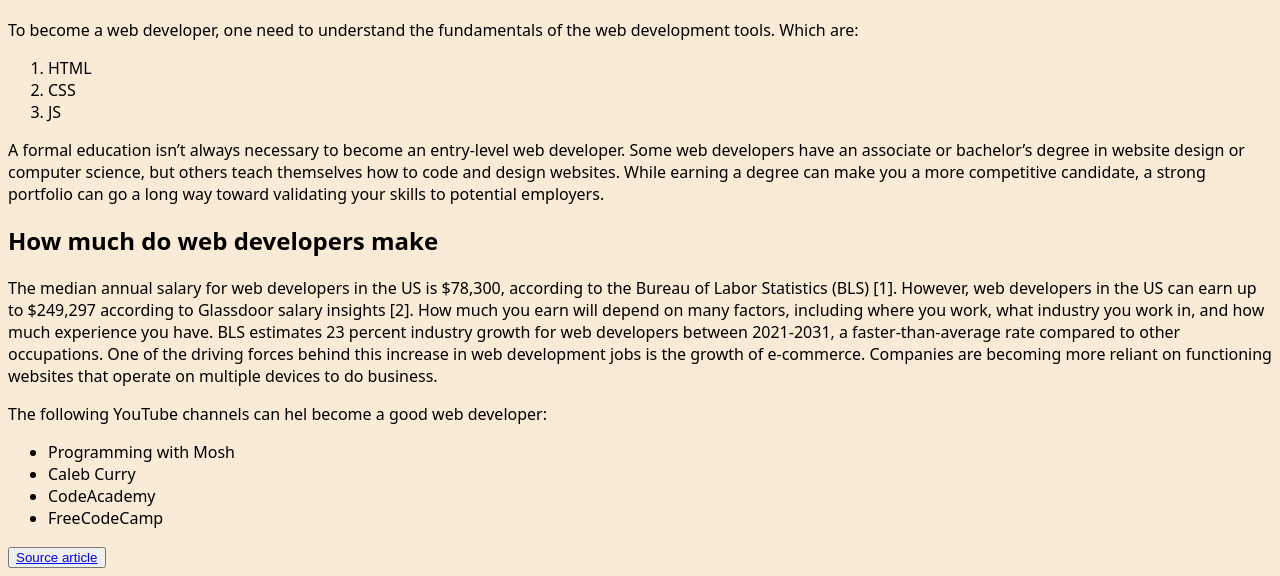
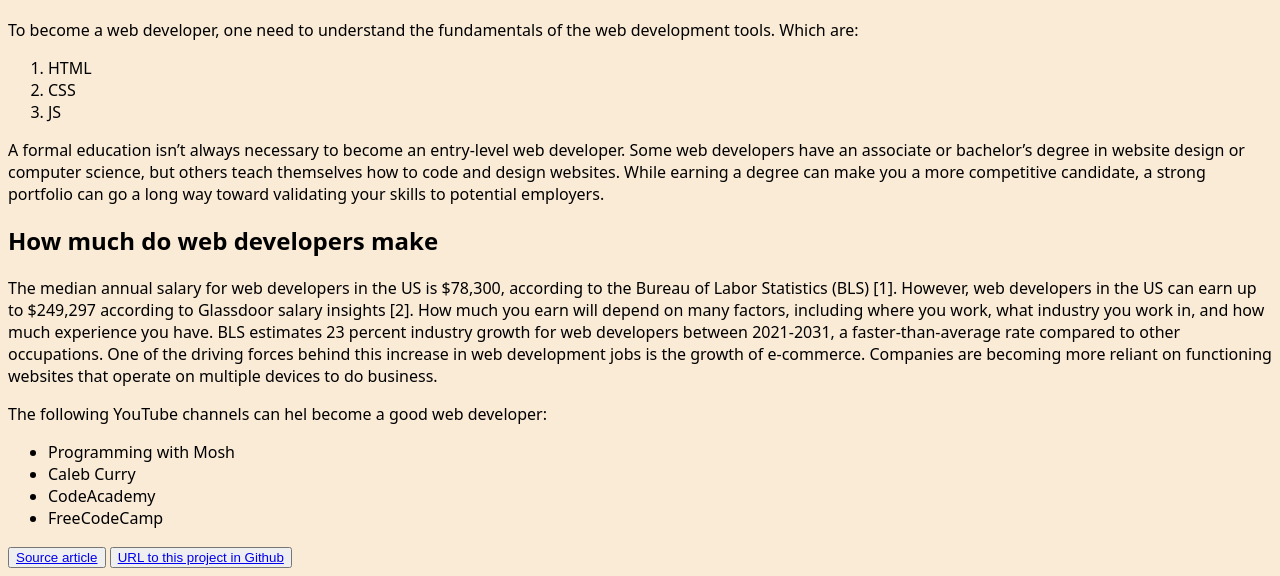
Before and after one commit to ezatullahfarazi/ITC-assignment---basic-news-article, a plain HTML site: page index.html in a window 1280 px wide. Shown: the part 1194-1770 px from the top of the page. Drawn offline with Linux system fonts and the light colour scheme.

Commit message:
added button link to github rep

```diff
--- a/index.html
+++ b/index.html
@@ -67,5 +67,6 @@
     </ul>
 
     <button><a href="https://www.coursera.org/articles/web-developer">Source article</a></button>
+    <button><a href="https://github.com/ezatullahfarazi/ITC-assignment---basic-news-article"> URL to this project in Github</a></button>
 </body>
 </html>
```
